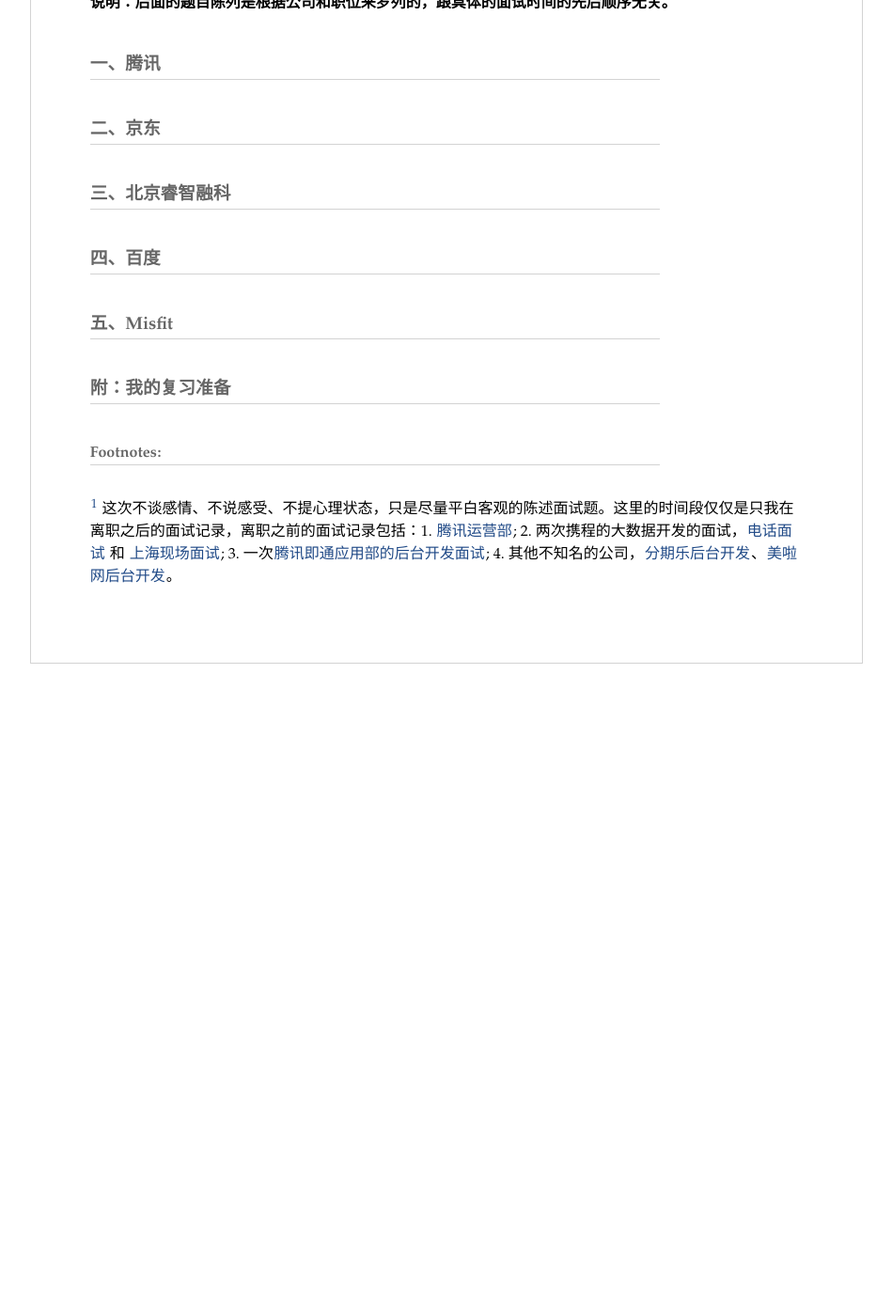
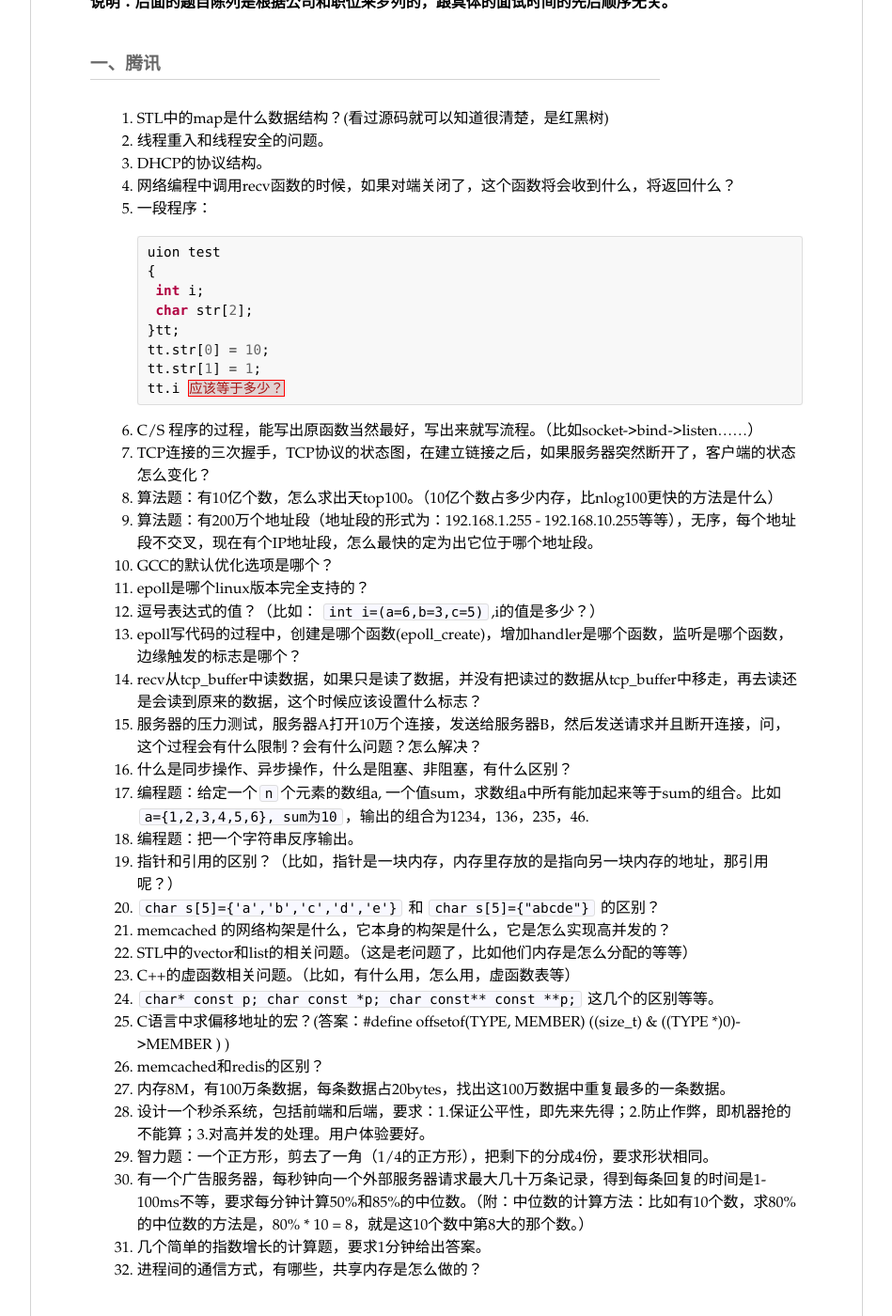
Before and after one commit to kk-mood/mood, a Jekyll site: the page built from _posts/2015-02-01-all-interview-summary.md, in a window 1280 px wide and 1400 px high, scrolled down 324 px. Shown: the whole window at 94% size, without its empty margins (166-1115 px from the left). Built offline with Jekyll 4.4.1, drawn with Linux system fonts in a browser that asks for light colours; Markdown is read by kramdown in place of the engine named in the settings; comment, search, counter and statistics services are not loaded; before the commit the page ends 1094 px from its top, so only the background shows below that.

Commit message:
增加腾讯的面试题。

````diff
--- a/_posts/2015-02-01-all-interview-summary.md
+++ b/_posts/2015-02-01-all-interview-summary.md
@@ -16,6 +16,49 @@
 
 ### 一、腾讯 ###
 
+1. STL中的map是什么数据结构？(看过源码就可以知道很清楚，是红黑树)
+2. 线程重入和线程安全的问题。
+3. DHCP的协议结构。
+4. 网络编程中调用recv函数的时候，如果对端关闭了，这个函数将会收到什么，将返回什么？
+5. 一段程序：
+```c
+uion test
+{
+	int i;
+	char str[2];
+}tt;
+tt.str[0] = 10;
+tt.str[1] = 1;
+tt.i 应该等于多少？
+```
+
+6. C/S 程序的过程，能写出原函数当然最好，写出来就写流程。（比如socket->bind->listen......）
+7. TCP连接的三次握手，TCP协议的状态图，在建立链接之后，如果服务器突然断开了，客户端的状态怎么变化？
+8. 算法题：有10亿个数，怎么求出天top100。（10亿个数占多少内存，比nlog100更快的方法是什么）
+9. 算法题：有200万个地址段（地址段的形式为：192.168.1.255 - 192.168.10.255等等），无序，每个地址段不交叉，现在有个IP地址段，怎么最快的定为出它位于哪个地址段。
+10. GCC的默认优化选项是哪个？
+11. epoll是哪个linux版本完全支持的？
+12. 逗号表达式的值？（比如： `int i=(a=6,b=3,c=5)`,i的值是多少？）
+13. epoll写代码的过程中，创建是哪个函数(epoll_create)，增加handler是哪个函数，监听是哪个函数，边缘触发的标志是哪个？
+14. recv从tcp_buffer中读数据，如果只是读了数据，并没有把读过的数据从tcp_buffer中移走，再去读还是会读到原来的数据，这个时候应该设置什么标志？
+15. 服务器的压力测试，服务器A打开10万个连接，发送给服务器B，然后发送请求并且断开连接，问，这个过程会有什么限制？会有什么问题？怎么解决？
+16. 什么是同步操作、异步操作，什么是阻塞、非阻塞，有什么区别？
+17. 编程题：给定一个`n`个元素的数组a, 一个值sum，求数组a中所有能加起来等于sum的组合。比如`a={1,2,3,4,5,6}, sum为10`，输出的组合为1234，136，235，46.
+18. 编程题：把一个字符串反序输出。
+19. 指针和引用的区别？（比如，指针是一块内存，内存里存放的是指向另一块内存的地址，那引用呢？）
+20. `char s[5]={'a','b','c','d','e'}` 和 `char s[5]={"abcde"}` 的区别？
+21. memcached 的网络构架是什么，它本身的构架是什么，它是怎么实现高并发的？
+22. STL中的vector和list的相关问题。（这是老问题了，比如他们内存是怎么分配的等等）
+23. C++的虚函数相关问题。（比如，有什么用，怎么用，虚函数表等）
+24. `char* const p; char const *p; char const** const **p;` 这几个的区别等等。
+25. C语言中求偏移地址的宏？(答案：#define offsetof(TYPE, MEMBER) ((size_t) & ((TYPE *)0)->MEMBER ) )
+26. memcached和redis的区别？
+27. 内存8M，有100万条数据，每条数据占20bytes，找出这100万数据中重复最多的一条数据。
+28. 设计一个秒杀系统，包括前端和后端，要求：1.保证公平性，即先来先得；2.防止作弊，即机器抢的不能算；3.对高并发的处理。用户体验要好。
+29. 智力题：一个正方形，剪去了一角（1/4的正方形），把剩下的分成4份，要求形状相同。
+30. 有一个广告服务器，每秒钟向一个外部服务器请求最大几十万条记录，得到每条回复的时间是1-100ms不等，要求每分钟计算50%和85%的中位数。（附：中位数的计算方法：比如有10个数，求80%的中位数的方法是，80% * 10 = 8，就是这10个数中第8大的那个数。）
+31. 几个简单的指数增长的计算题，要求1分钟给出答案。
+32. 进程间的通信方式，有哪些，共享内存是怎么做的？
 
 
 ### 二、京东 ###
````
